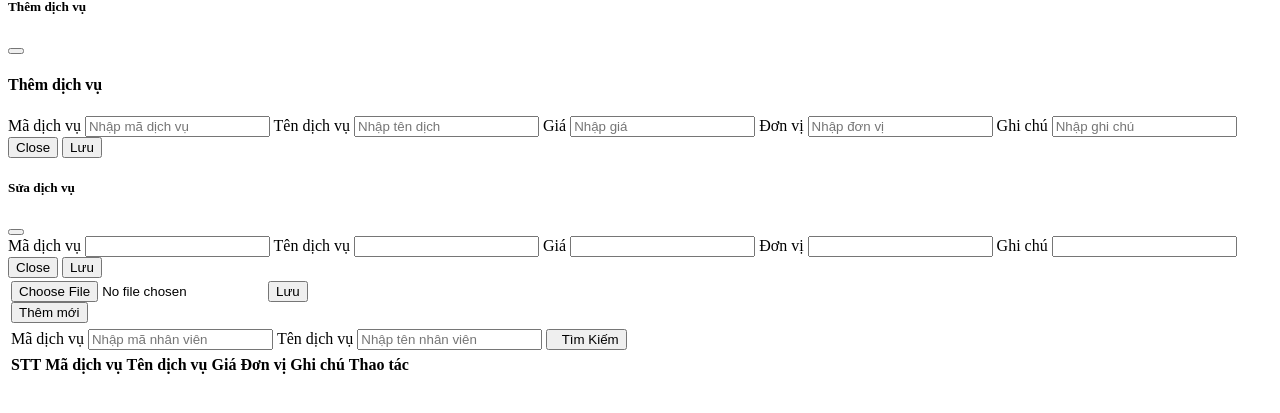
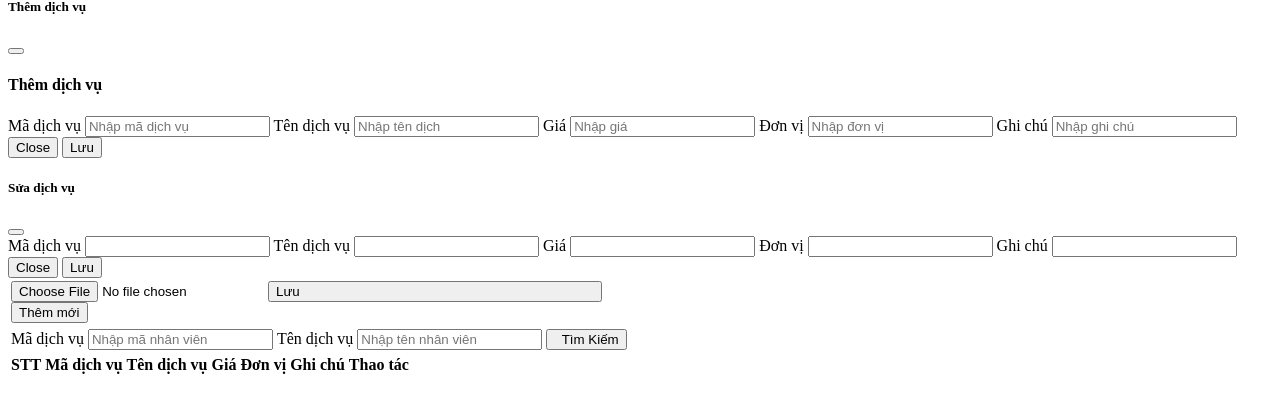
Before and after one commit to huetv2303/QuanLyKyTucXa_new, a PHP site: page /QuanLyKyTucXa_new/MVC/Views/Pages/DanhsachDV_v.php in a window 1280 px wide. Shown: the part 64-477 px from the top of the page. Run offline with PHP 8.4, Linux system fonts and the light colour scheme; lists and menus that the app fills with data are empty.

Commit message:
hue update

```diff
--- a/MVC/Controllers/TKNuoc.php
+++ b/MVC/Controllers/TKNuoc.php
@@ -11,10 +11,12 @@ class TKNuoc extends controller
     function Get_data()
     {
         // Lấy dữ liệu ban đầu để hiển thị form thống kê nước
+        $dulieu = $this->dsdv->getMonthlyWaterUsage('');
         $dulieu1 = $this->dsdv->getid_room();
         $this->view('MasterLayout', [
             'page' => 'TKNuoc_v',
             'dulieu1' => $dulieu1,
+            'dulieu' => $dulieu,
         ]);
     }
 
--- a/MVC/Views/Pages/DanhsachDN_v.php
+++ b/MVC/Views/Pages/DanhsachDN_v.php
@@ -94,6 +94,8 @@
                     ?>
                 </tbody>
             </table>
+
+
         </div>
 </body>
 
--- a/MVC/Views/Pages/DanhsachDV_v.php
+++ b/MVC/Views/Pages/DanhsachDV_v.php
@@ -95,7 +95,7 @@
                     <td class="dv">
                         <div class="file">
                             <input type="file" class="btn btn-outline-primary" name="txtfile">
-                            <button style="padding-rigt: 300px" type="submit" class="btn btn-primary" name="btnUpLoad">Lưu</button>
+                            <button style="padding-right: 300px" type="submit" class="btn btn-primary" name="btnUpLoad">Lưu</button>
                         </div>
                         <button type="button" class="btn btn-primary" data-bs-toggle="modal" data-bs-target="#addServiceModal">Thêm mới </button>
                     </td>
```
